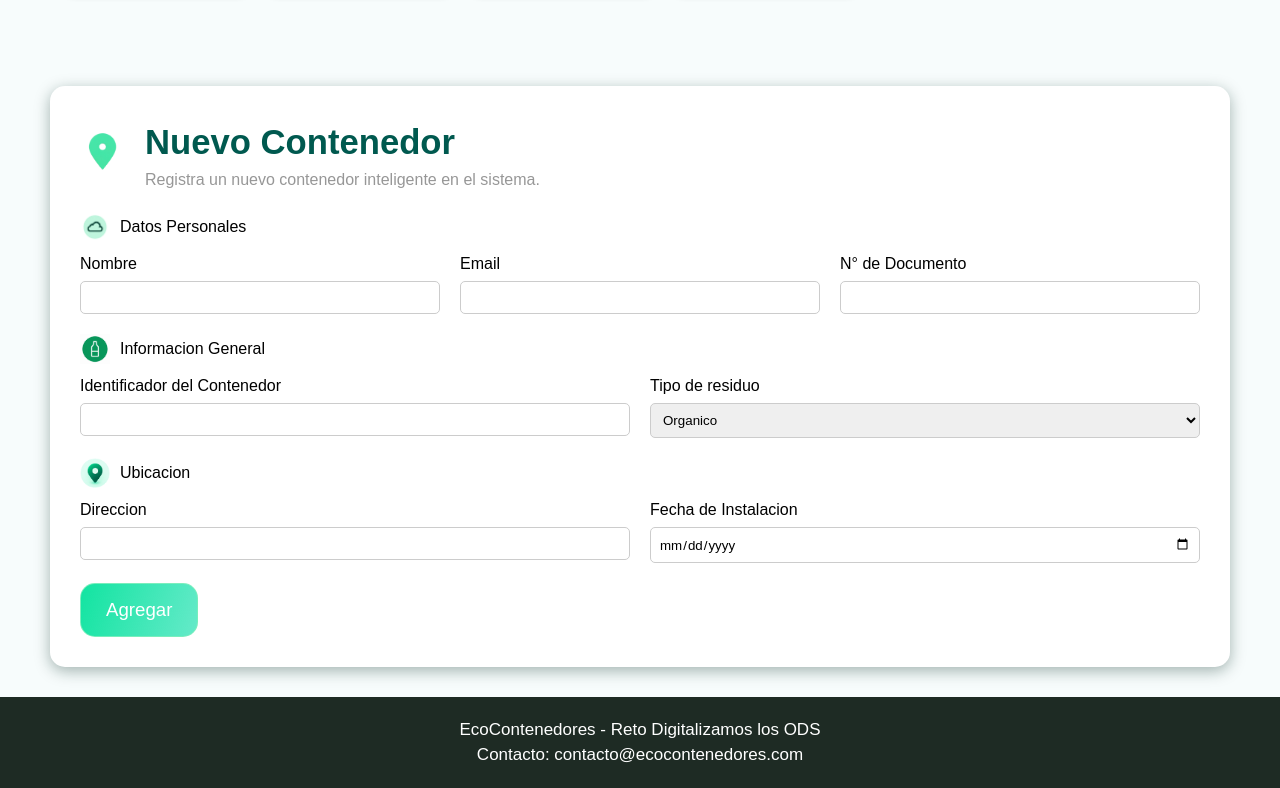
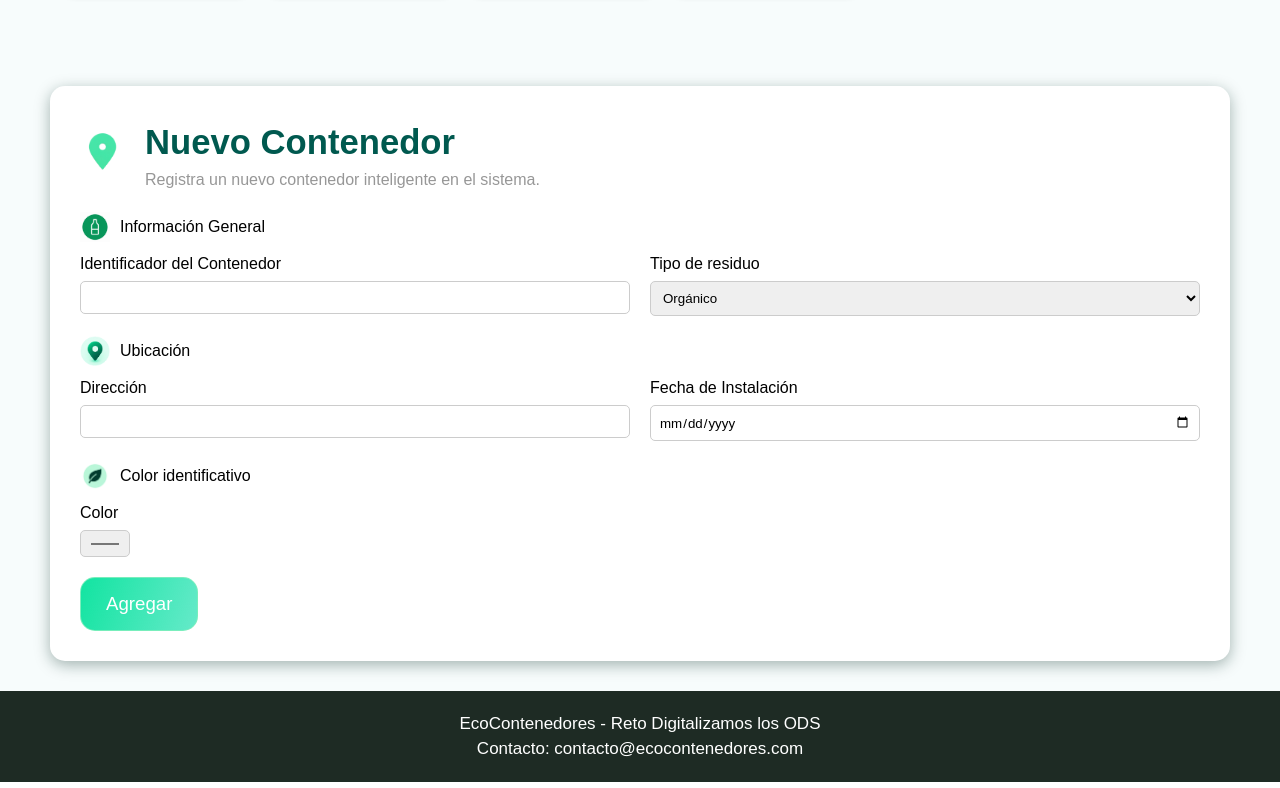
Before and after one commit to alexiadlrv/Reto_ODS, a PHP site: page /contenedores.php in a window 1280 px wide. Shown: the part 1512-2300 px from the top of the page. Run offline with PHP 8.4, Linux system fonts and the light colour scheme; data that the repository does not hold is empty.

Commit message:
Corregir formulario de alta y buscador en contenedores.php

```diff
--- a/web/contenedores.php
+++ b/web/contenedores.php
@@ -3,10 +3,6 @@
 
     $contenedores = [];
     $errorFormulario = "";
-
-    if (!defined('API_URL')) {
-        define('API_URL', 'http://127.0.0.1:3000/api/contenedores');
-    }
 
     if(isset($_GET["enviar"])){
         if (isset($_GET["id"])){
@@ -165,7 +161,7 @@
 
             <select name="tipo" id="tipo">
                 <option value="">Todos los Tipos</option>
-                <option value="envaces" <?php echo seleccionar("tipo", "envaces"); ?>>Envaces</option>
+                <option value="plastico" <?php echo seleccionar("tipo", "plastico"); ?>>Plastico</option>
                 <option value="papel" <?php echo seleccionar("tipo", "papel"); ?>>Papel y Carton</option>
                 <option value="vidrio" <?php echo seleccionar("tipo", "vidrio"); ?>>Vidrio</option>
                 <option value="organico" <?php echo seleccionar("tipo", "organico"); ?>>Organico</option>
@@ -257,7 +253,7 @@
                     </div>
 
                     <div class="detalles">
-                        <a href="detalle.php?id= <?php echo intval($c['id']); ?>"> Ver detalles</a>
+                        <a href="detalle.php?id=<?php echo intval($c['id']); ?>"> Ver detalles</a>
                     </div>
                 </div>
 
@@ -342,7 +338,7 @@
     </div>
 
     <!-- NUEVO CONTENEDOR -->
-    <form action="procesar-alta-contenedor.php" method="post"  id="nuevo-contenedor-agregar">
+    <form action="procesar-alta-contenedor.php" method="post" id="nuevo-contenedor-agregar">
         <div class="contenedor-titulo-agregar">
             <div class="logo-titulo-agregar">
                 <img src="multimedia/imgBuscador.png" alt="agregar">
@@ -355,47 +351,25 @@
 
         <div class="datos-form-agregar">
             <div class="subtitulo-form-agregar">
-                <img src="multimedia/nube.png" alt="persona">
-                <p>Datos Personales</p>
+                <img src="multimedia/icono-verde.png" alt="basura">
+                <p>Información General</p>
             </div>
 
             <div class="contenido-form-agregar">
                 <div class="orden-form-agregar">
-                    <label for="id">Nombre</label>
-                    <input type="text" name="nombre" id="nombre">
+                    <label for="nombre">Identificador del Contenedor</label>
+                    <input type="text" name="nombre" id="nombre" required minlength="3" maxlength="50">
                 </div>
 
                 <div class="orden-form-agregar">
-                    <label for="id">Email</label>
-                    <input type="text" name="correo" id="correo">
-                </div>
-
-                <div class="orden-form-agregar">
-                    <label for="id">N° de Documento</label>
-                    <input type="text" name="id" id="id">
-                </div>
-            </div>
-        </div>
-
-        <div class="datos-form-agregar">
-            <div class="subtitulo-form-agregar">
-                <img src="multimedia/icono-verde.png" alt="basura">
-                <p>Informacion General</p>
-            </div>
-
-            <div class="contenido-form-agregar">
-                <div class="orden-form-agregar">
-                    <label for="id">Identificador del Contenedor</label>
-                    <input type="text" name="nombre" id="nombre">
-                </div>
-
-                <div class="orden-form-agregar">
-                    <label for="id">Tipo de residuo</label>
-                    <select name="tipo" id="tipo">
-                        <option value="organico">Organico</option>
-                        <option value="papel">Papel y Carton</option>
-                        <option value="Vidrio">Vidrio</option>
-                        <option value="plastico">Plastico</option>
+                    <label for="tipo">Tipo de residuo</label>
+                    <select name="tipo" id="tipo" required>
+                        <option value="organico">Orgánico</option>
+                        <option value="papel">Papel y Cartón</option>
+                        <option value="vidrio">Vidrio</option>
+                        <option value="plastico">Plástico</option>
+                        <option value="metal">Metal</option>
+                        <option value="resto">Resto</option>
                     </select>
                 </div>
             </div>
@@ -404,18 +378,32 @@
         <div class="datos-form-agregar">
             <div class="subtitulo-form-agregar">
                 <img src="multimedia/lugar.png" alt="ubi">
-                <p>Ubicacion</p>
+                <p>Ubicación</p>
             </div>
 
             <div class="contenido-form-agregar">
                 <div class="orden-form-agregar">
-                    <label for="id">Direccion</label>
-                    <input type="text" name="direccion" id="direccion">
+                    <label for="ubicacion">Dirección</label>
+                    <input type="text" name="ubicacion" id="ubicacion" required minlength="3" maxlength="100">
                 </div>
 
                 <div class="orden-form-agregar">
-                    <label for="id">Fecha de Instalacion</label>
-                    <input type="date" name="fechaInstalacion" id="fechaInstalacion">
+                    <label for="fechaInstalacion">Fecha de Instalación</label>
+                    <input type="date" name="fechaInstalacion" id="fechaInstalacion" required>
+                </div>
+            </div>
+        </div>
+
+        <div class="datos-form-agregar">
+            <div class="subtitulo-form-agregar">
+                <img src="multimedia/hoja.png" alt="color">
+                <p>Color identificativo</p>
+            </div>
+
+            <div class="contenido-form-agregar">
+                <div class="orden-form-agregar">
+                    <label for="color">Color</label>
+                    <input type="color" name="color" id="color" value="#2e7d32" required>
                 </div>
             </div>
         </div>
@@ -423,18 +411,28 @@
         <div class="boton-form-nuevo">
             <input type="submit" name="enviar" id="enviar" value="Agregar">
         </div>
-
-
-
     </form>
 
-
-
-
-
-
-
-
+    <!-- JS para que el formulario de alta no muestre JSON crudo al enviar -->
+    <script>
+    document.getElementById('nuevo-contenedor-agregar').addEventListener('submit', function (e) {
+        e.preventDefault();
+        const form = this;
+        fetch(form.action, { method: 'POST', body: new FormData(form) })
+            .then(function (r) { return r.json(); })
+            .then(function (data) {
+                if (data.ok) {
+                    alert('Contenedor creado correctamente.');
+                    location.reload();
+                } else {
+                    alert('Errores:\n' + data.errores.join('\n'));
+                }
+            })
+            .catch(function () {
+                alert('No se pudo conectar con el servidor.');
+            });
+    });
+    </script>
 
     <footer id="contacto" class="footer">
          <p>EcoContenedores - Reto Digitalizamos los ODS</p>
```
